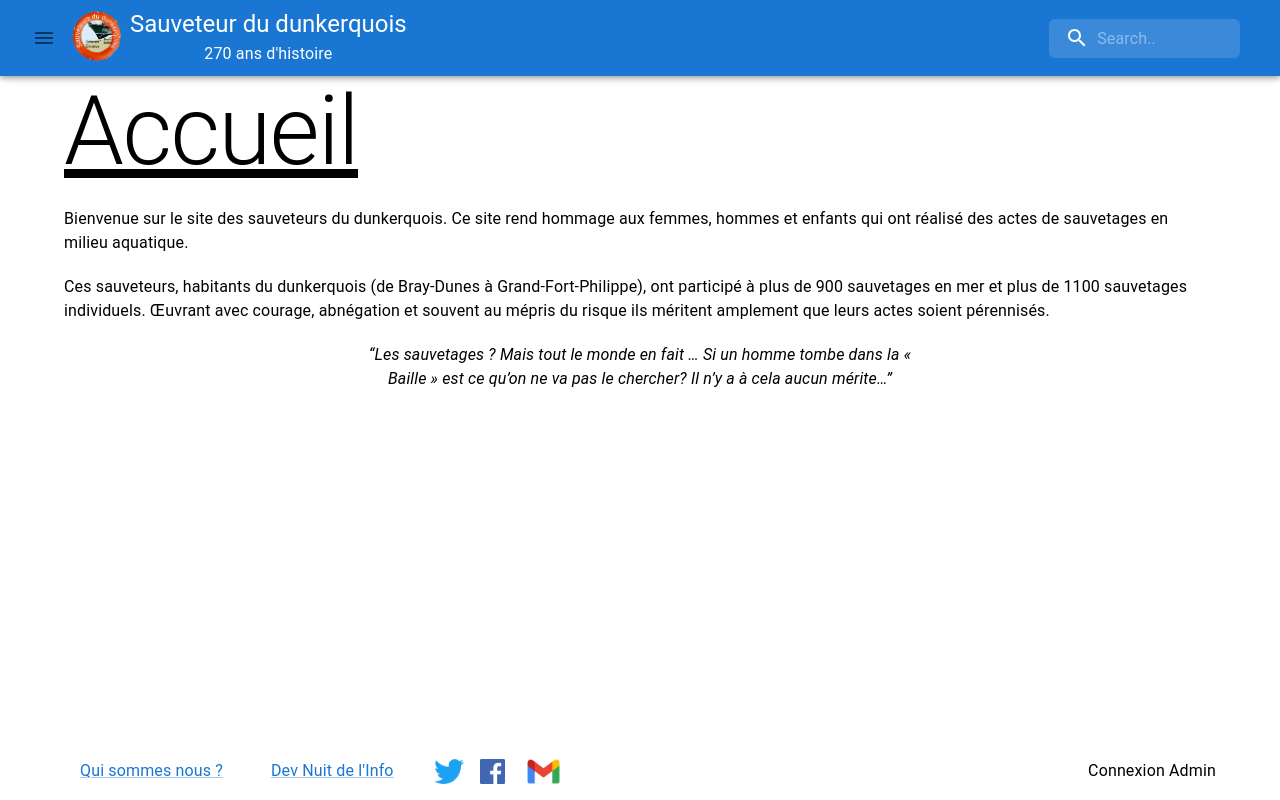
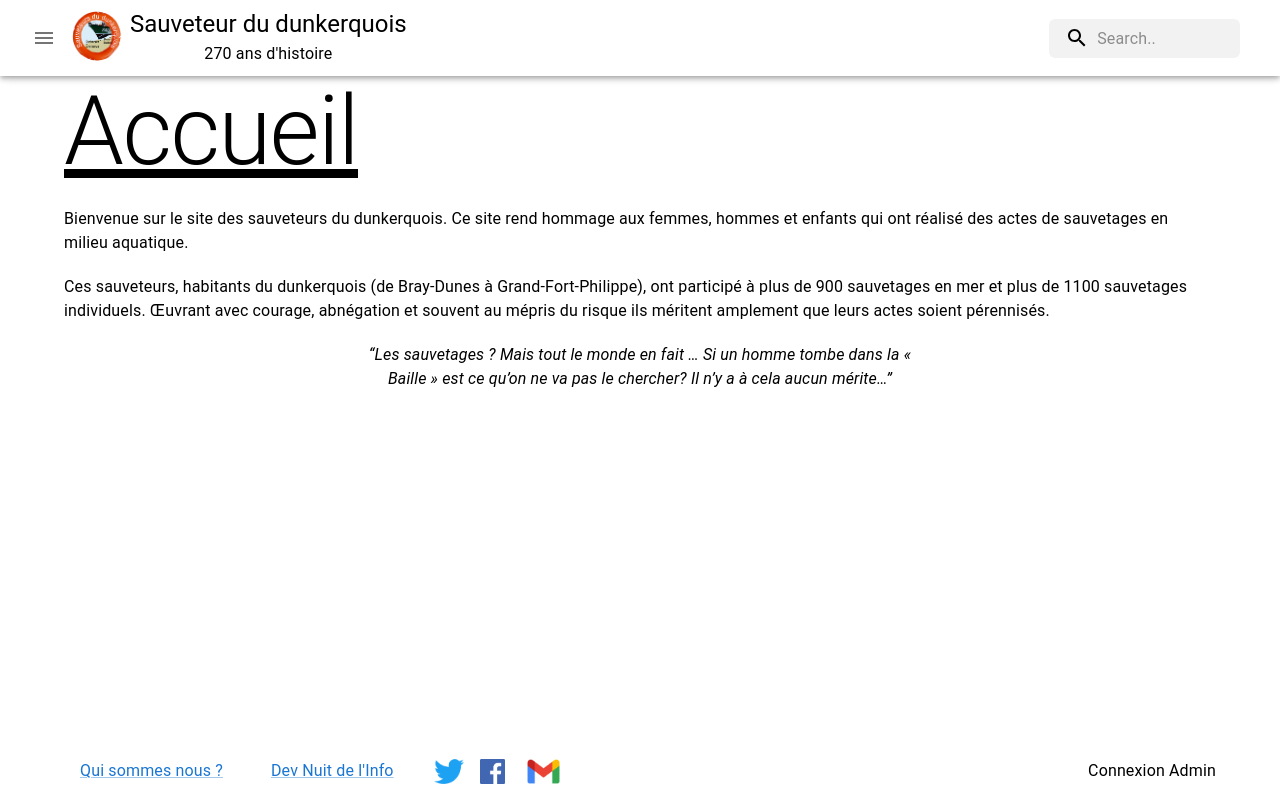
Before and after one commit to LesCop1/ndi-2021, a React (Create React App) app: page / in a window 1280 px wide. Built offline with nearby package versions, Linux system fonts and the light colour scheme.

Commit message:
Fix theme for appbar

```diff
--- a/src/components/SearchBar.scss
+++ b/src/components/SearchBar.scss
@@ -7,11 +7,11 @@
   .holder {
     position: relative;
     border-radius: 6px;
-    background-color: rgba(255, 255, 255, 0.15);
+    background-color: rgba(0, 0, 0, 0.05);
     margin-right: 2 * $spacing;
     width: auto;
     &:hover {
-      background-color: rgba(255, 255, 255, 0.25);
+      background-color: rgba(0, 0, 0, 0.15);
     }
 
     .icon-wrapper {
--- a/src/layouts/MainLayout.scss
+++ b/src/layouts/MainLayout.scss
@@ -1,6 +1,9 @@
 @import "../constants.scss";
 
 .MainLayout {
+  background: white !important;
+  color: black !important;
+
   .title {
     margin: $spacing;
     display: flex;
@@ -55,7 +58,7 @@
   text-align: center;
 
   .drawer-logo {
-      margin: 2* $spacing 0;
+    margin: 2 * $spacing 0;
     width: 100px;
     height: 100px;
   }
```
Lines whose indentation alone changed are shown as unchanged.
